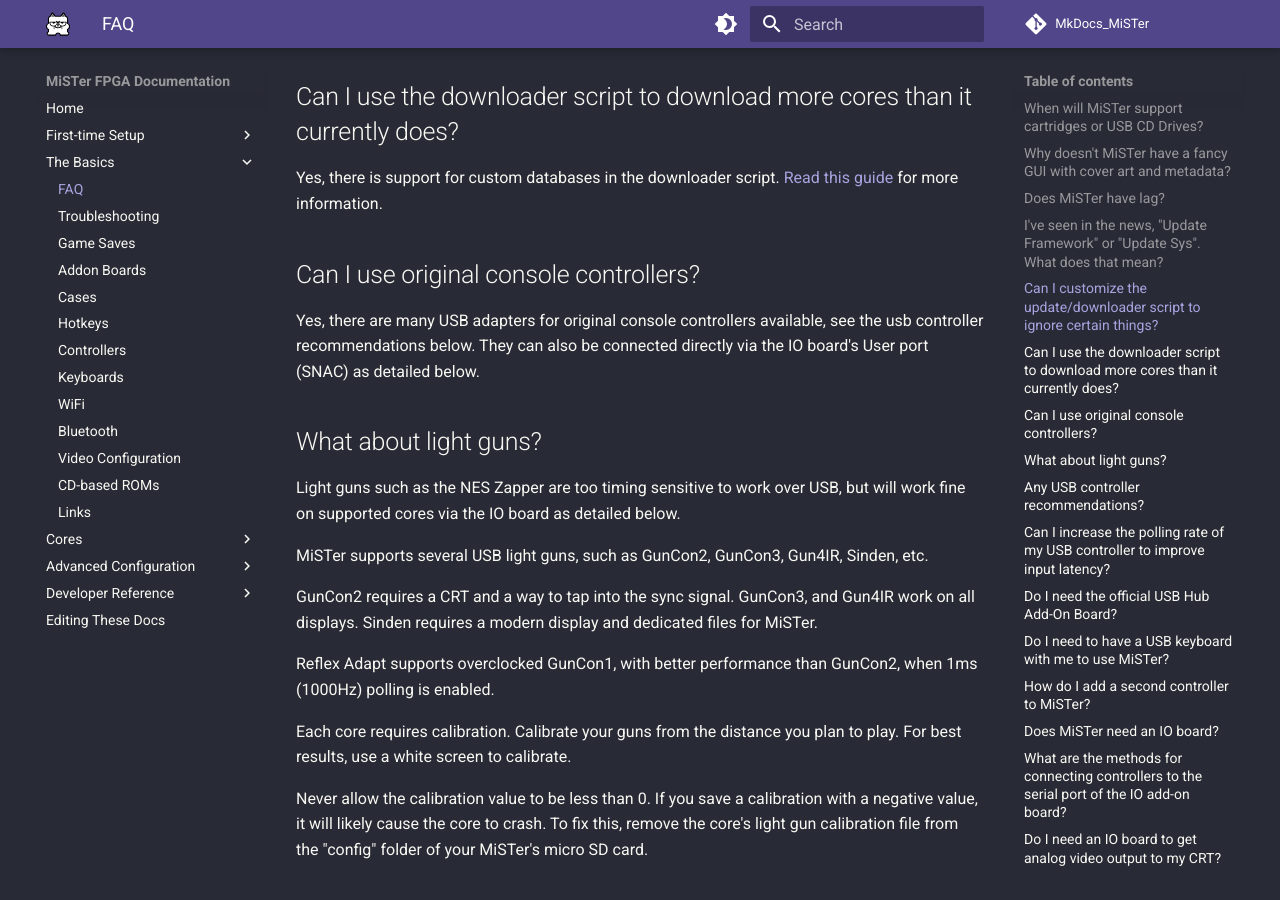
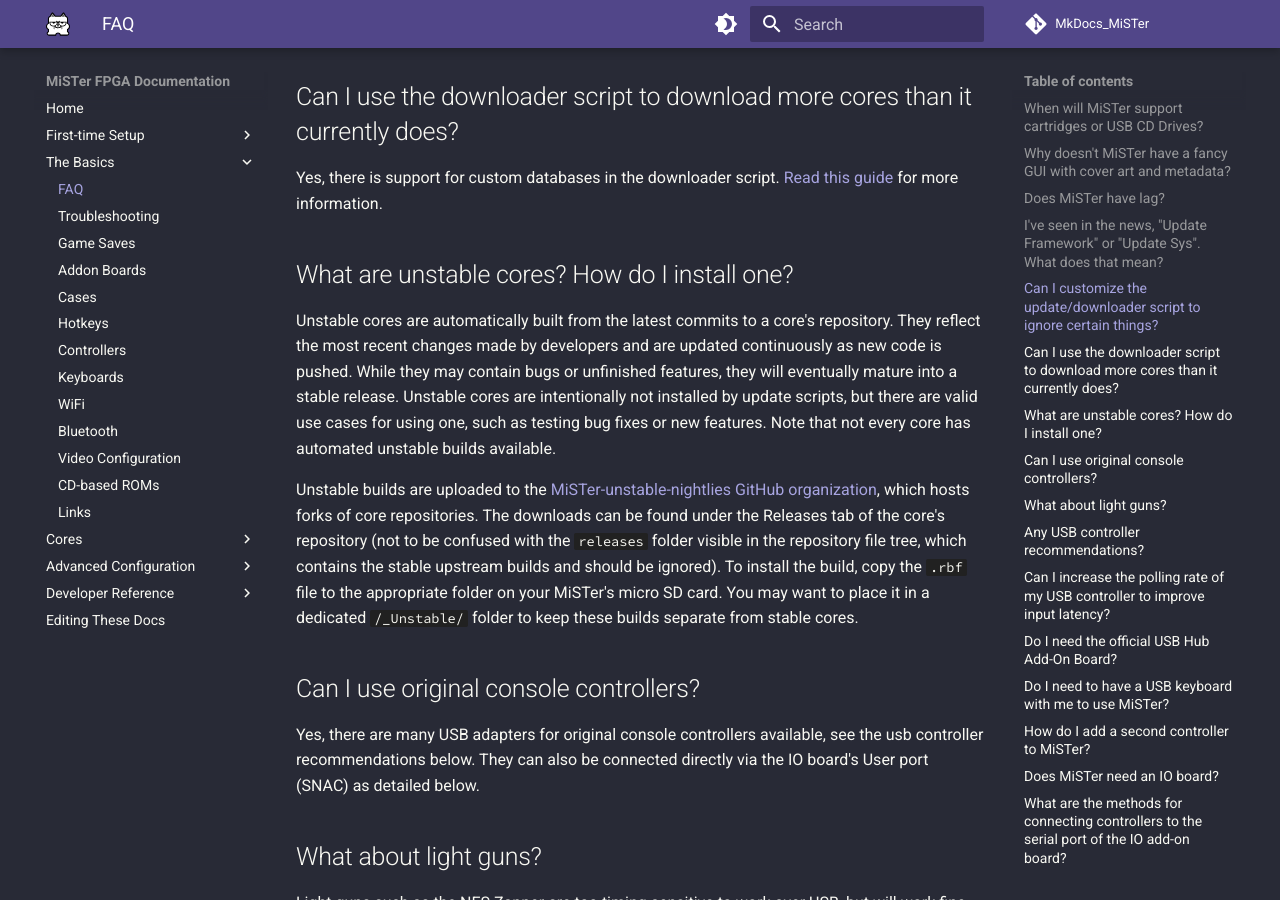
Before and after one commit to MiSTer-devel/MkDocs_MiSTer, an MkDocs documentation site: the page built from docs/basics/faq.md, in a window 1280 px wide and 900 px high, scrolled down 1244 px. Built offline with MkDocs 1.6.1 and Material for MkDocs 9.7.7, drawn with Linux system fonts in a browser that asks for light colours; comment, search, counter and statistics services are not loaded.

Commit message:
Update faq.md

```diff
--- a/docs/basics/faq.md
+++ b/docs/basics/faq.md
@@ -27,6 +27,12 @@
 ## Can I use the downloader script to download more cores than it currently does?
 
 Yes, there is support for custom databases in the downloader script. [Read this guide](https://github.com/MiSTer-devel/Downloader_MiSTer/blob/main/docs/custom-databases.md){target=_blank} for more information.
+
+## What are unstable cores? How do I install one?
+
+Unstable cores are automatically built from the latest commits to a core's repository. They reflect the most recent changes made by developers and are updated continuously as new code is pushed. While they may contain bugs or unfinished features, they will eventually mature into a stable release. Unstable cores are intentionally not installed by update scripts, but there are valid use cases for using one, such as testing bug fixes or new features. Note that not every core has automated unstable builds available.
+
+Unstable builds are uploaded to the [MiSTer-unstable-nightlies GitHub organization](https://github.com/MiSTer-unstable-nightlies), which hosts forks of core repositories. The downloads can be found under the Releases tab of the core's repository (not to be confused with the `releases` folder visible in the repository file tree, which contains the stable upstream builds and should be ignored). To install the build, copy the `.rbf` file to the appropriate folder on your MiSTer's micro SD card. You may want to place it in a dedicated `/_Unstable/` folder to keep these builds separate from stable cores.
 
 ## Can I use original console controllers?
 
```
